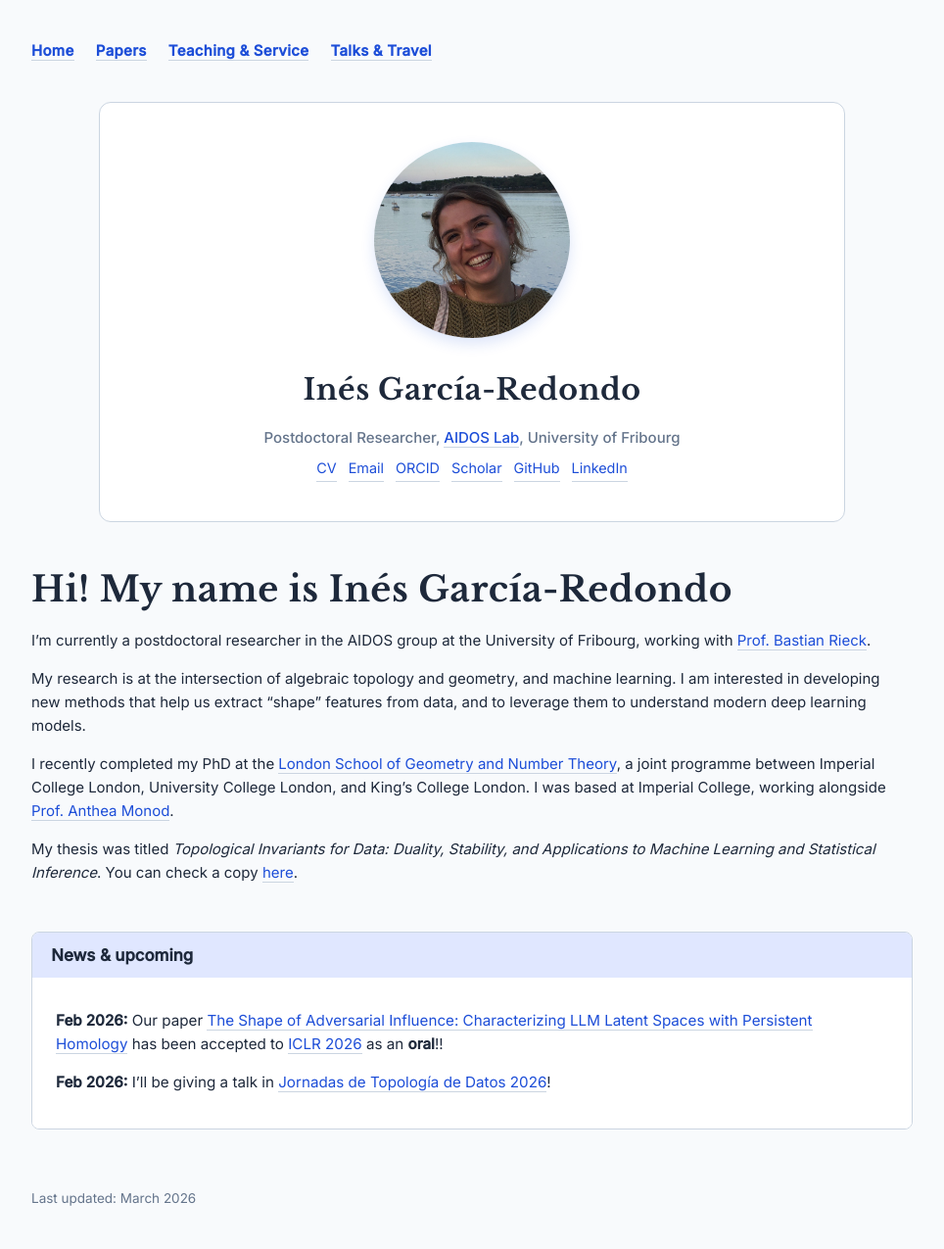
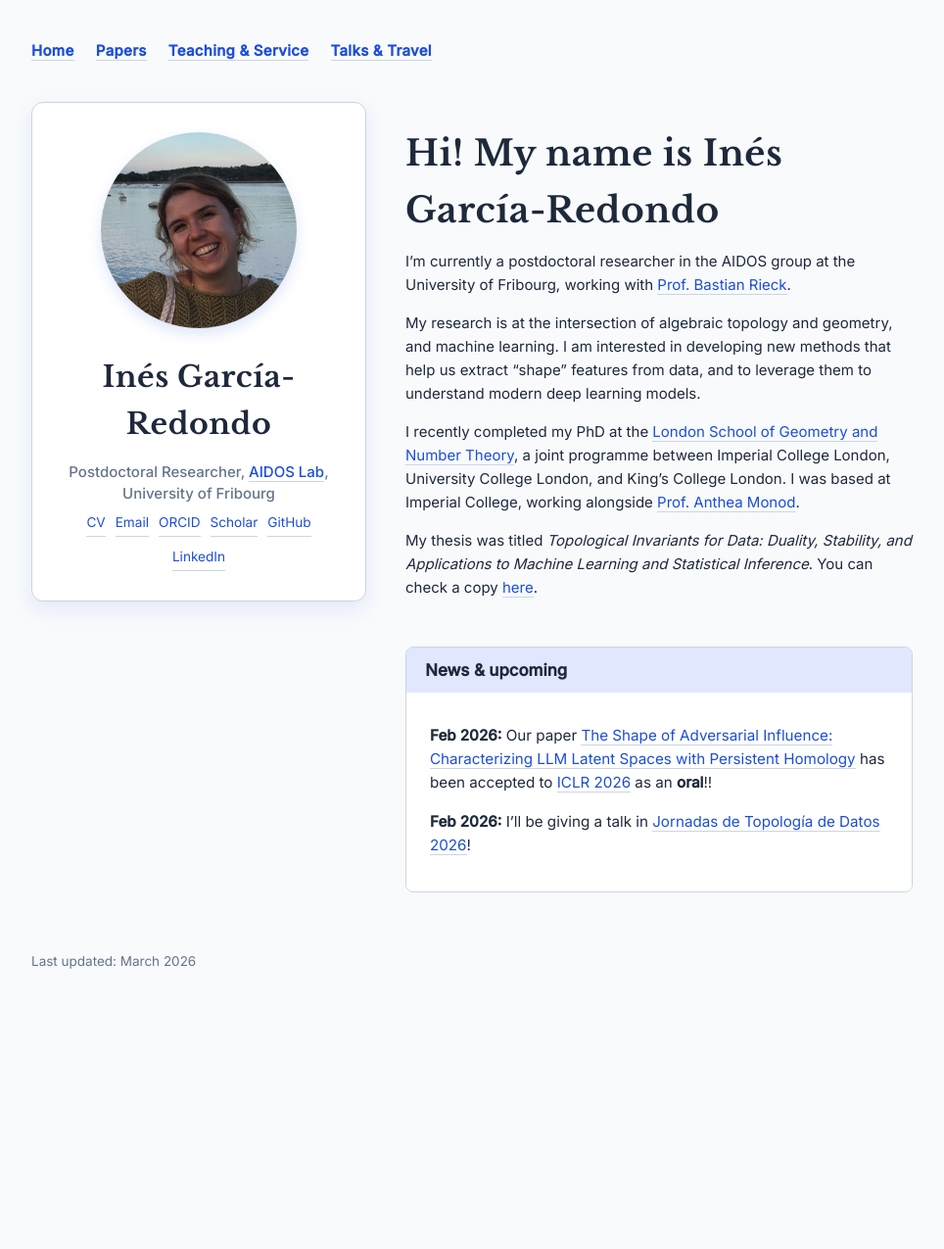
Before and after one commit to inesgare/inesgare.github.io, a Jekyll site: the page built from index.md, in a window 1280 px wide. Shown: the whole page at 98% size, without its empty margins (158-1122 px from the left). Built offline with Jekyll 4.4.1, drawn with Linux system fonts in a browser that asks for light colours; after the commit the page ends 1032 px from its top, so only the background shows below that.

Commit message:
edited layout

```diff
--- a/_layouts/default.html
+++ b/_layouts/default.html
@@ -12,6 +12,11 @@
 
   {% include nav.html %}  <!-- optional reusable nav -->
 
+  {% if page.url == "/" %}
+  <!-- Homepage layout: profile block on left, content on right -->
+  <div class="main-page-layout">
+
+    <!-- Profile Block -->
     <div class="profile-block">
       <img src="profile.jpg" alt="Inés García-Redondo" class="profile-photo">
 
@@ -29,7 +34,19 @@
         </div>
       </div>
     </div>
+
+    <!-- Main content -->
+    <div class="main-content">
       {{ content }}
+    </div>
+
+  </div>
+  {% else %}
+  <!-- Other pages: just display the content -->
+  <div class="main-content">
+    {{ content }}
+  </div>
+  {% endif %}
 
   <footer>
     Last updated: {{ site.time | date: "%B %Y" }}
--- a/style.css
+++ b/style.css
@@ -1,5 +1,21 @@
 html {
   scroll-behavior: smooth;
+}
+
+/* =========================
+   Homepage Two-Column Layout
+   ========================= */
+
+.main-page-layout {
+  display: flex;
+  gap: 40px;
+  max-width: 1200px;
+  margin: 40px auto;
+  align-items: flex-start;
+}
+
+.main-content {
+  flex: 1;                       /* take remaining space */
 }
 
 /* -----------------------------
@@ -105,29 +121,35 @@ a:hover {
    ----------------------------- */
 
 .profile-block {
+  flex: 0 0 280px;              /* fixed width for sidebar */
   display: flex;
   flex-direction: column;
-  align-items: center;           /* center everything horizontally */
+  align-items: center;
   text-align: center;
   background-color: #FFFFFF;
-  padding: 40px 30px;
+  padding: 30px;
   border-radius: 12px;
   border: 1px solid #CBD5E1;
-  max-width: 700px;
-  margin: 0 auto 40px auto;      /* center block with bottom spacing */
   gap: 20px;
+  box-shadow: 0 8px 20px rgba(29,78,216,0.1);
+  transition: transform 0.2s ease, box-shadow 0.2s ease;
+}
+
+.profile-block:hover {
+  transform: translateY(-2px);
+  box-shadow: 0 12px 25px rgba(29,78,216,0.15);
 }
 
 .contact-links {
   display: flex;
   flex-wrap: wrap;
-  gap: 12px;
+  gap: 10px;
   justify-content: center;
 }
 
 .contact-links a {
   font-family: 'Inter', sans-serif;
-  font-size: 0.9rem;
+  font-size: 0.85rem;
   color: #1D4ED8;
   text-decoration: none;
   border-bottom: 1px solid #CBD5E1;  /* subtle underline for elegance */
@@ -164,7 +186,7 @@ a:hover {
   font-family: 'Libre Baskerville', serif;
   font-weight: 700;
   font-size: 2em;
-  margin: 0.3em 0 0.2em 0;
+  margin: 0.2em 0 0.2em 0;
   color: #1E293B;
 }
 
@@ -182,22 +204,33 @@ a:hover {
 }
 
 /* Responsive */
-@media (max-width: 600px) {
-  .profile-block {
-    padding: 30px 20px;
+@media (max-width: 900px) {
+  .main-page-layout {
+    flex-direction: column;
+    align-items: center;
   }
 
+  .profile-block {
+    width: 70%;
+  }
+
+  .main-content {
+    width: 100%;
+  }
+}
+
+@media (max-width: 600px) {
   .profile-photo {
     width: 130px;
     height: 130px;
   }
 
   .profile-info h1 {
-    font-size: 1.8em;
+    font-size: 1.6em;
   }
 
   .contact-links {
-    gap: 10px;
+    gap: 8px;
   }
 }
 
```
Lines whose indentation alone changed are shown as unchanged.
